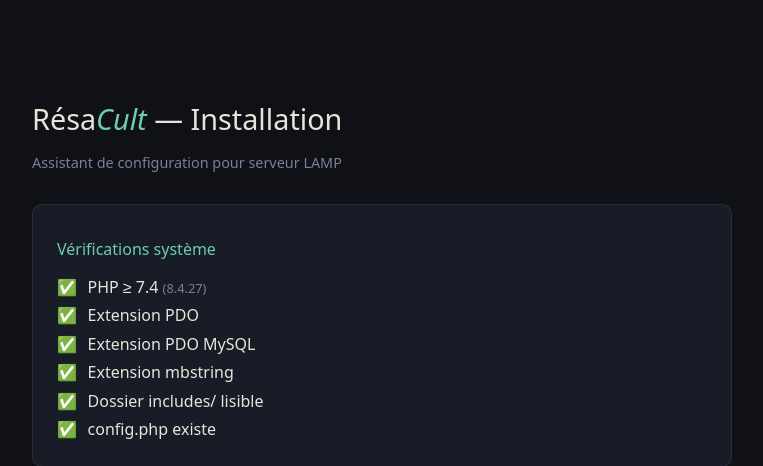
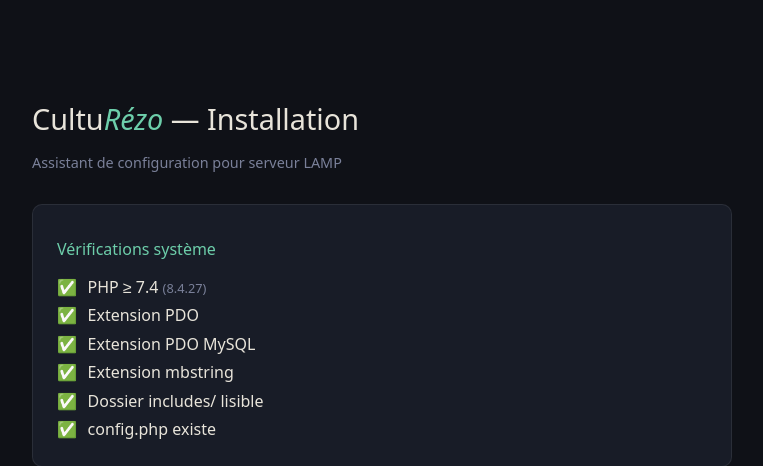
Before and after one commit to Dom91120/culturesa, a PHP site: page /install/index.php in a window 1280 px wide. Shown: the top 466 px of the page, without its empty margins (258-1021 px from the left). Run offline with PHP 8.4, Linux system fonts and the light colour scheme.

Commit message:
fix(ui) : titre stylise CultuRezo la ou la balise cassait le renommage
Le titre stylise est compose en deux fragments HTML (`<span>Resa</span><em>Go</em>`)
que le replace de chaines lors du fork n'avait pas pu matcher. Corrige les 5 endroits
ou il restait affiche Resa+Go :

- index.php (header principal + sidebar)
- includes/auth.php (header des emails transactionnels)
- public/js/app.js (titres d'impression : agenda et autres)
- install/index.php (titre installeur, qui contenait en plus Resa<em>Cult</em>)

Convention : prefixe Cultu en gras + suffixe Rezo en italique accent
(meme logique que l'ancien Resa + Go italique).

Classe CSS `.sidebar-title-resa` gardee telle quelle (interne, non visible).

Co-Authored-By: Claude Opus 4.7 (1M context) <noreply@anthropic.com>

```diff
--- a/includes/auth.php
+++ b/includes/auth.php
@@ -300,7 +300,7 @@ class Auth {
             . '<table role="presentation" cellpadding="0" cellspacing="0" border="0" style="background:#ffffff;border-radius:14px;max-width:520px;width:100%;box-shadow:0 1px 2px rgba(15,17,23,.04),0 6px 24px rgba(15,17,23,.08);overflow:hidden">'
             // Header
             . '<tr><td style="padding:28px 36px 22px;border-bottom:1px solid #eef0f3">'
-            . '<div style="font-size:1.45rem;font-weight:600;letter-spacing:-.015em;color:#1a1f2e;line-height:1">Résa<span style="color:#6dceaa">Go</span></div>'
+            . '<div style="font-size:1.45rem;font-weight:600;letter-spacing:-.015em;color:#1a1f2e;line-height:1">Cultu<span style="color:#6dceaa">Rézo</span></div>'
             . '<div style="font-size:.66rem;color:#9aa0b4;margin-top:6px;letter-spacing:.12em;font-weight:600">' . $kickerEsc . '</div>'
             . '</td></tr>'
             // Body
--- a/index.php
+++ b/index.php
@@ -14,7 +14,7 @@
 
 <header>
   <div class="logo hidden" id="header-logo">
-    Résa<em>Go</em>
+    Cultu<em>Rézo</em>
   </div>
   <div class="tagline hidden" id="header-tagline">Réseau d'activités culturelles</div>
 
@@ -45,7 +45,7 @@
   <div id="service-sidebar-wrap" style="display:none;width:18%;min-width:fit-content;max-width:300px;flex-shrink:0;position:relative">
     <button id="sidebar-toggle" onclick="toggleServiceSidebar()" title="Réduire / agrandir">☰</button>
     <div class="sidebar-header">
-      <div class="sidebar-title" style="font-size:1rem;font-weight:bolder;color:var(--text)"><span class="sidebar-title-resa">Résa</span><em style="color:var(--accent);font-style:italic">Go</em></div>
+      <div class="sidebar-title" style="font-size:1rem;font-weight:bolder;color:var(--text)"><span class="sidebar-title-resa">Cultu</span><em style="color:var(--accent);font-style:italic">Rézo</em></div>
       <div class="sidebar-tagline">Réseau d'activités culturelles</div>
     </div>
     <div class="sidebar-label" style="font-size:.58rem;font-weight:700;letter-spacing:.12em;text-transform:uppercase;color:var(--muted);padding:.5rem .75rem .4rem">Services</div>
--- a/install/index.php
+++ b/install/index.php
@@ -25,7 +25,7 @@
 </head>
 <body>
 
-<h1>Résa<em>Cult</em> — Installation</h1>
+<h1>Cultu<em>Rézo</em> — Installation</h1>
 <p style="color:#7a8099;margin-bottom:2rem;font-size:.9rem">Assistant de configuration pour serveur LAMP</p>
 
 <?php
```
Also changed, not shown: public/js/app.js.
